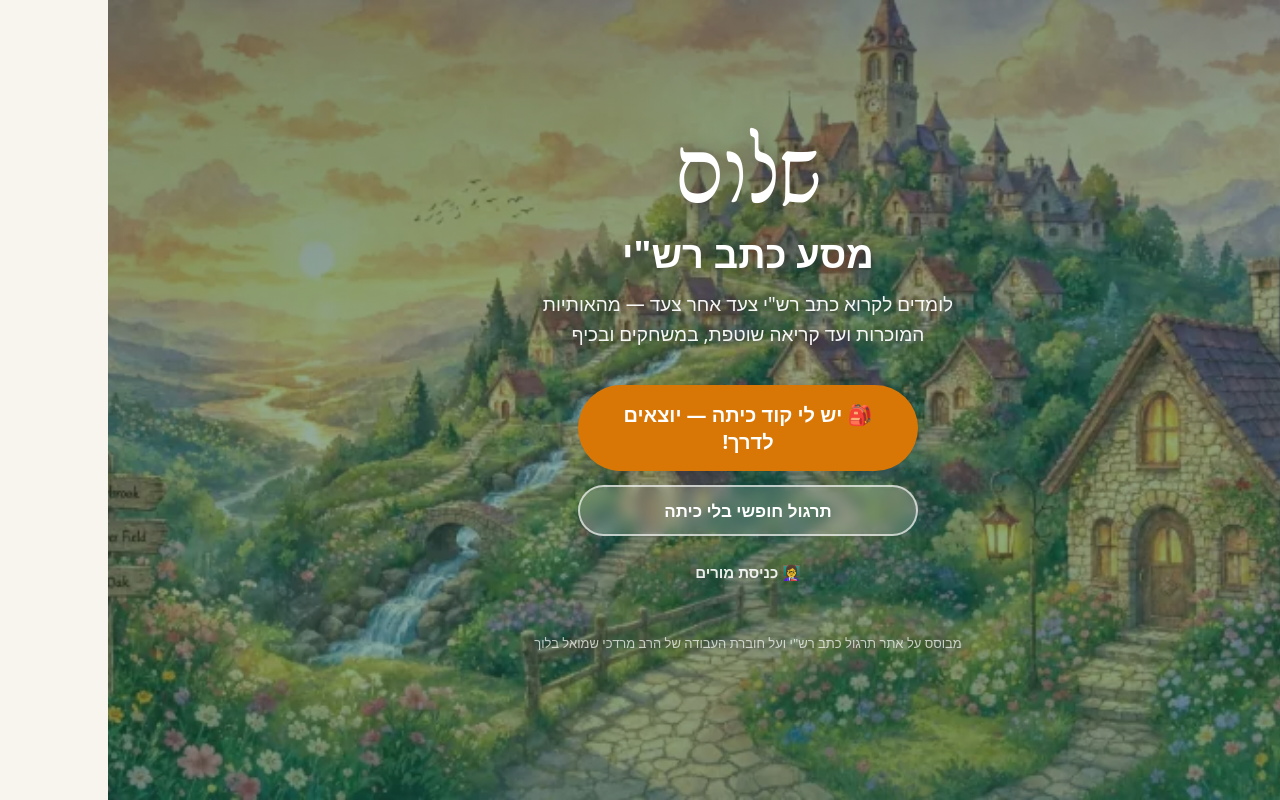
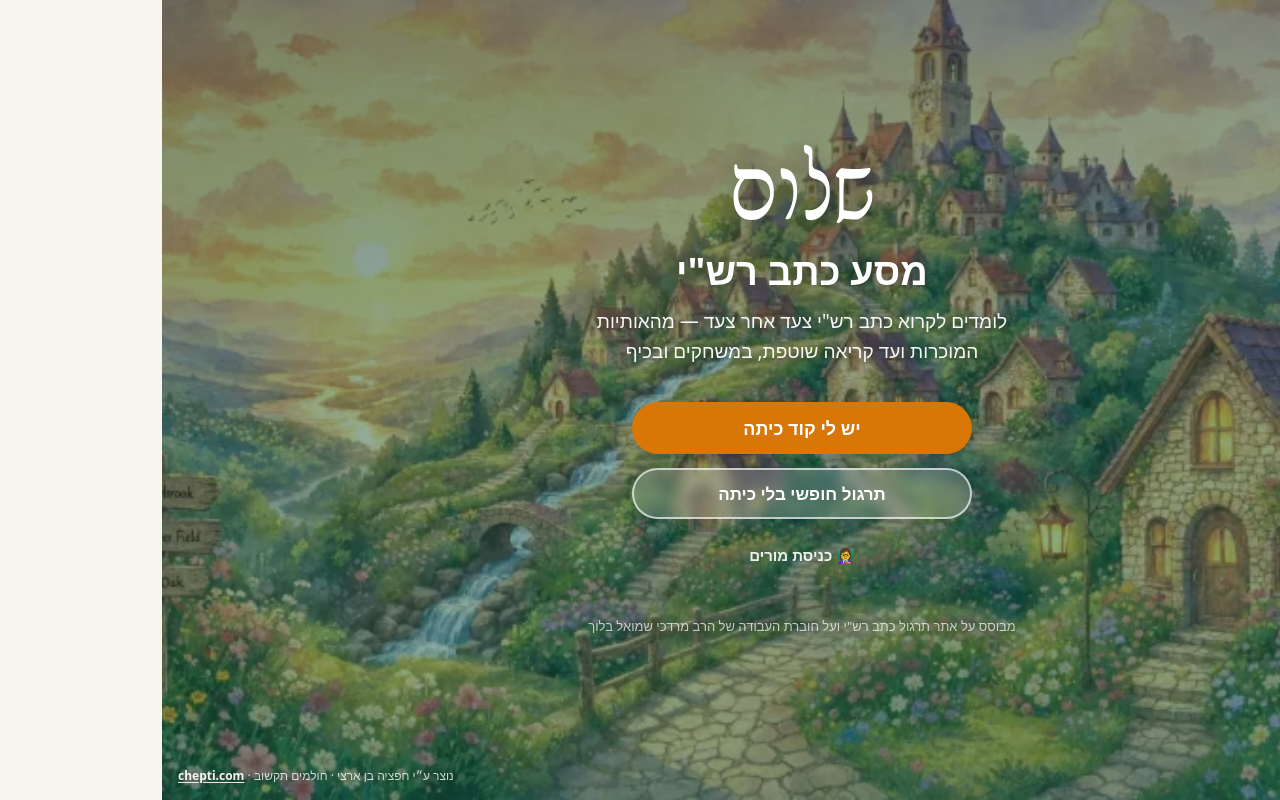
Before and after one commit to chepti/Rashi, a React (Vite) app in the folder app/: page / in a window 1280 px wide. Built offline with nearby package versions, Linux system fonts and the light colour scheme; a web font is replaced by a local one.

Commit message:
כפתור משוב למורים ולתרגול חופשי, קיצור כפתור הכניסה, וקרדיט חולמים תקשוב.

```diff
--- /dev/null
+++ b/app/src/ui/Feedback.tsx
@@ -0,0 +1,78 @@
+import React from 'react';
+
+const FEEDBACK_MAIL = 'chepti@gmail.com';
+
+export function feedbackMailto(subject = 'משוב — מסע כתב רש"י') {
+  return `mailto:${FEEDBACK_MAIL}?subject=${encodeURIComponent(subject)}`;
+}
+
+/** כפתור משוב קטן — למורים ולתרגול חופשי */
+export function FeedbackButton({
+  compact = false,
+  light = false,
+  style,
+}: {
+  compact?: boolean;
+  /** טקסט בהיר על רקע כהה/תמונה */
+  light?: boolean;
+  style?: React.CSSProperties;
+}) {
+  return (
+    <a
+      href={feedbackMailto()}
+      className={compact ? 'btn small' : 'btn small'}
+      style={{
+        textDecoration: 'none',
+        fontSize: compact ? 13 : 14,
+        fontWeight: 700,
+        padding: compact ? '6px 12px' : '8px 14px',
+        background: light ? 'rgba(255,255,255,0.16)' : 'rgba(255,255,255,0.92)',
+        color: light ? '#fff' : 'var(--teal-dark)',
+        border: light ? '1.5px solid rgba(255,255,255,0.55)' : '1.5px solid rgba(15,118,110,0.35)',
+        boxShadow: light ? 'none' : 'var(--shadow)',
+        backdropFilter: light ? 'blur(6px)' : undefined,
+        ...style,
+      }}
+    >
+      משוב
+    </a>
+  );
+}
+
+/** קרדיט קבוע — למטה מימין */
+export function SiteCredit({
+  light = false,
+  style,
+}: {
+  light?: boolean;
+  style?: React.CSSProperties;
+}) {
+  return (
+    <p
+      style={{
+        margin: 0,
+        fontSize: 12,
+        lineHeight: 1.45,
+        textAlign: 'right',
+        color: light ? 'rgba(255,255,255,0.78)' : 'var(--ink-soft)',
+        textShadow: light ? '0 1px 6px rgba(0,0,0,0.35)' : undefined,
+        ...style,
+      }}
+    >
+      נוצר ע״י חפציה בן ארצי · חולמים תקשוב ·{' '}
+      <a
+        href="https://chepti.com"
+        target="_blank"
+        rel="noopener noreferrer"
+        style={{
+          color: light ? 'rgba(255,255,255,0.95)' : 'var(--teal-dark)',
+          fontWeight: 700,
+          textDecoration: 'underline',
+          textUnderlineOffset: 2,
+        }}
+      >
+        chepti.com
+      </a>
+    </p>
+  );
+}
--- a/app/src/views/JourneyMap.tsx
+++ b/app/src/views/JourneyMap.tsx
@@ -7,6 +7,7 @@ import { soundEnabled, toggleSound } from '../lib/sound';
 import { TypeIcon, Volume2, VolumeX, ListIcon, Users, School, Unlock } from '../ui/icons';
 import JourneyTrail from './JourneyTrail';
 import { SoftPageShell } from '../ui/PageShell';
+import { FeedbackButton } from '../ui/Feedback';
 import { nav } from '../App';
 
 type MapView = 'trail' | 'list';
@@ -165,6 +166,13 @@ export default function JourneyMap({
           </label>
         )}
 
+        {/* משוב — רק למורה / תרגול חופשי */}
+        {(isTeacherPreview || session.token === 'guest') && (
+          <div style={{ position: 'fixed', bottom: finished ? 96 : 14, right: 12, zIndex: 10 }}>
+            <FeedbackButton compact />
+          </div>
+        )}
+
         {/* חגיגת סיום */}
         {finished && (
           <div
@@ -225,6 +233,7 @@ export default function JourneyMap({
               מסלול חופשי
             </label>
           )}
+          {(isTeacherPreview || session.token === 'guest') && <FeedbackButton compact />}
           <button className="btn secondary small" onClick={() => switchView('trail')}>
             🗺️ מפת מסע
           </button>
--- a/app/src/views/Landing.tsx
+++ b/app/src/views/Landing.tsx
@@ -1,6 +1,7 @@
 import React from 'react';
 import { nav } from '../App';
 import { HeroBg } from '../ui/PageShell';
+import { SiteCredit } from '../ui/Feedback';
 
 export default function Landing() {
   return (
@@ -13,6 +14,7 @@ export default function Landing() {
           alignItems: 'center',
           justifyContent: 'center',
           padding: 24,
+          position: 'relative',
         }}
       >
         <div className="pop-in" style={{ textAlign: 'center', color: '#fff', marginBottom: 36 }}>
@@ -25,8 +27,12 @@ export default function Landing() {
           </p>
         </div>
         <div style={{ display: 'flex', flexDirection: 'column', gap: 14, width: '100%', maxWidth: 340 }}>
-          <button className="btn gold" style={{ fontSize: 20, padding: '16px 28px' }} onClick={() => nav('/join')}>
-            🎒 יש לי קוד כיתה — יוצאים לדרך!
+          <button
+            className="btn gold"
+            style={{ fontSize: 18, padding: '14px 22px', whiteSpace: 'nowrap' }}
+            onClick={() => nav('/join')}
+          >
+            יש לי קוד כיתה
           </button>
           <button
             className="btn"
@@ -46,6 +52,9 @@ export default function Landing() {
         <p style={{ color: 'rgba(255,255,255,0.7)', fontSize: 13, marginTop: 40, textShadow: '0 1px 6px rgba(0,0,0,0.35)' }}>
           מבוסס על אתר תרגול כתב רש"י ועל חוברת העבודה של הרב מרדכי שמואל בלוך
         </p>
+        <div style={{ position: 'absolute', bottom: 16, right: 16, left: 16, display: 'flex', justifyContent: 'flex-end' }}>
+          <SiteCredit light />
+        </div>
       </div>
     </HeroBg>
   );
--- a/app/src/views/PlayView.tsx
+++ b/app/src/views/PlayView.tsx
@@ -5,6 +5,7 @@ import { reportAttempt, type StudentSession } from '../lib/api';
 import type { ActivityResult } from '../data/types';
 import { nav } from '../App';
 import { SoftPageShell } from '../ui/PageShell';
+import { FeedbackButton } from '../ui/Feedback';
 
 export default function PlayView({
   unitId,
@@ -17,6 +18,7 @@ export default function PlayView({
   session: StudentSession;
   onReported: () => void;
 }) {
+  const showFeedback = session.token === 'guest' || session.token === 'teacher-preview';
   const unit = UNITS.find((u) => u.id === unitId);
   const activity = unit?.activities.find((a) => a.id === activityId);
   if (!unit || !activity) {
@@ -38,6 +40,7 @@ export default function PlayView({
   return (
     <SoftPageShell seed={activity.id}>
       <div style={{ maxWidth: 760, margin: '0 auto', padding: '20px 16px 60px' }}>
+        <div style={{ display: 'flex', alignItems: 'center', justifyContent: 'space-between', gap: 10, marginBottom: 4, flexWrap: 'wrap' }}>
           <button
             className="btn small"
             style={{ background: 'transparent', boxShadow: 'none', color: 'var(--teal-dark)', fontWeight: 700 }}
@@ -48,6 +51,8 @@ export default function PlayView({
           >
             → חזרה למפת המסע
           </button>
+          {showFeedback && <FeedbackButton compact />}
+        </div>
         <GameHost key={activity.id} activity={activity} onDone={done} />
       </div>
     </SoftPageShell>
--- a/app/src/views/Teacher.tsx
+++ b/app/src/views/Teacher.tsx
@@ -10,6 +10,7 @@ import { masteryFrom, masteryColor, masteryLabel } from '../lib/mastery';
 import { totalActivities } from '../data/units';
 import { nav } from '../App';
 import { SoftPageShell, HeroBg } from '../ui/PageShell';
+import { FeedbackButton, SiteCredit } from '../ui/Feedback';
 
 function classJoinUrl(code: string): string {
   const base = `${window.location.origin}${window.location.pathname.replace(/\/?$/, '/')}`;
@@ -173,7 +174,8 @@ function TeacherDashboard({ teacher, onLogout }: { teacher: TeacherSession; onLo
           <h1 style={{ fontSize: 24 }}>👩‍🏫 שלום, {teacher.name}</h1>
           <p style={{ color: 'var(--ink-soft)', fontSize: 14, margin: '2px 0 0' }}>לוח מעקב — מסע כתב רש"י</p>
         </div>
-        <div style={{ display: 'flex', gap: 8, flexWrap: 'wrap' }}>
+        <div style={{ display: 'flex', gap: 8, flexWrap: 'wrap', alignItems: 'center' }}>
+          <FeedbackButton compact />
           <button
             className="btn secondary small"
             onClick={openPreview}
@@ -267,6 +269,9 @@ function TeacherDashboard({ teacher, onLogout }: { teacher: TeacherSession; onLo
             : 'צרו כיתה ראשונה, שלחו לתלמידים את הקישור או את הקוד המספרי — והמפה תתמלא מעצמה'}
         </p>
       )}
+      <div style={{ marginTop: 40, display: 'flex', justifyContent: 'flex-end' }}>
+        <SiteCredit />
+      </div>
     </div>
     </SoftPageShell>
   );
```
Lines whose indentation alone changed are shown as unchanged.
